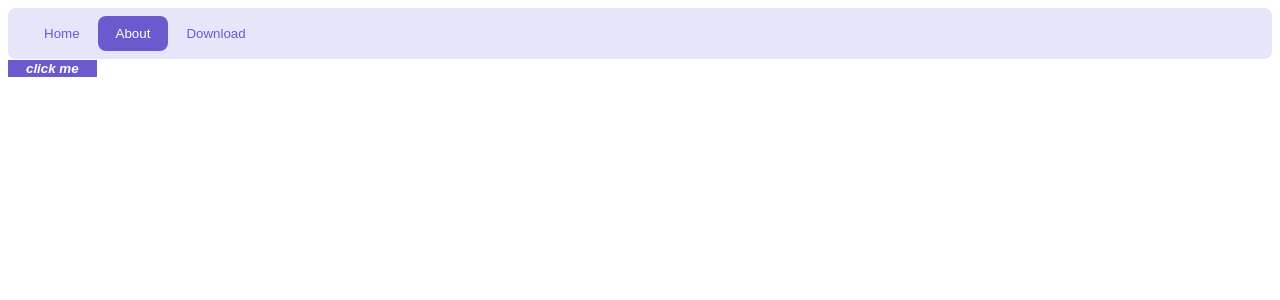
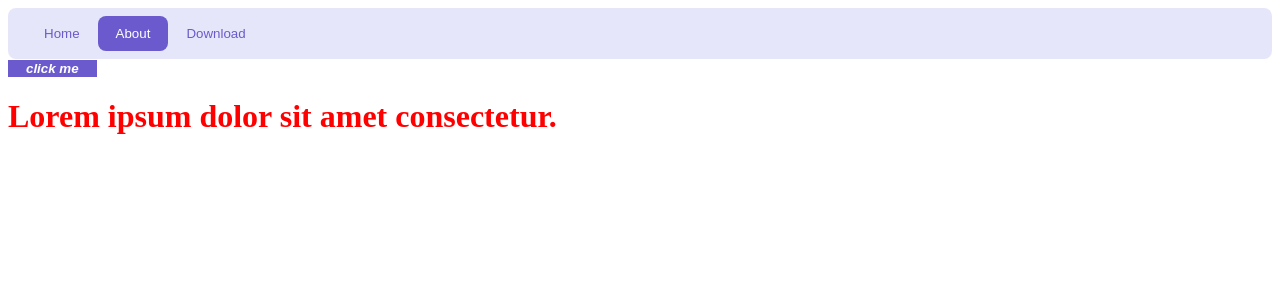
Before and after one commit to xlx-tutorials/react-tutorials, a React (Create React App) app: page / in a window 1280 px wide. Shown: the top 300 px of the page. Built offline with nearby package versions, Linux system fonts and the light colour scheme.

Commit message:
feat: add scss

```diff
--- a/package.json
+++ b/package.json
@@ -6,6 +6,7 @@
     "@testing-library/jest-dom": "^5.11.4",
     "@testing-library/react": "^11.1.0",
     "@testing-library/user-event": "^12.1.10",
+    "node-sass": "^6.0.1",
     "react": "^17.0.2",
     "react-dom": "^17.0.2",
     "react-scripts": "4.0.3",
--- a/src/App.js
+++ b/src/App.js
@@ -2,6 +2,7 @@ import { useState } from 'react'
 import Button from './components/Button'
 import Tabs from './components/Tabs'
 import { button, text } from './button.module.css'
+import './scss/index.scss'
 
 export const buttonStyle = {
   color: 'slateblue',
@@ -50,6 +51,8 @@ function App() {
       <button className={button}>
         <span className={text}>click me</span>
       </button>
+
+      <h1 className='heading'>Lorem ipsum dolor sit amet consectetur.</h1>
     </div>
   )
 }
--- /dev/null
+++ b/src/scss/index.scss
@@ -0,0 +1,3 @@
+.heading {
+  color: red;
+}
```
Also changed, not shown: 1 other file (tests, documents, lock files or other folders).
